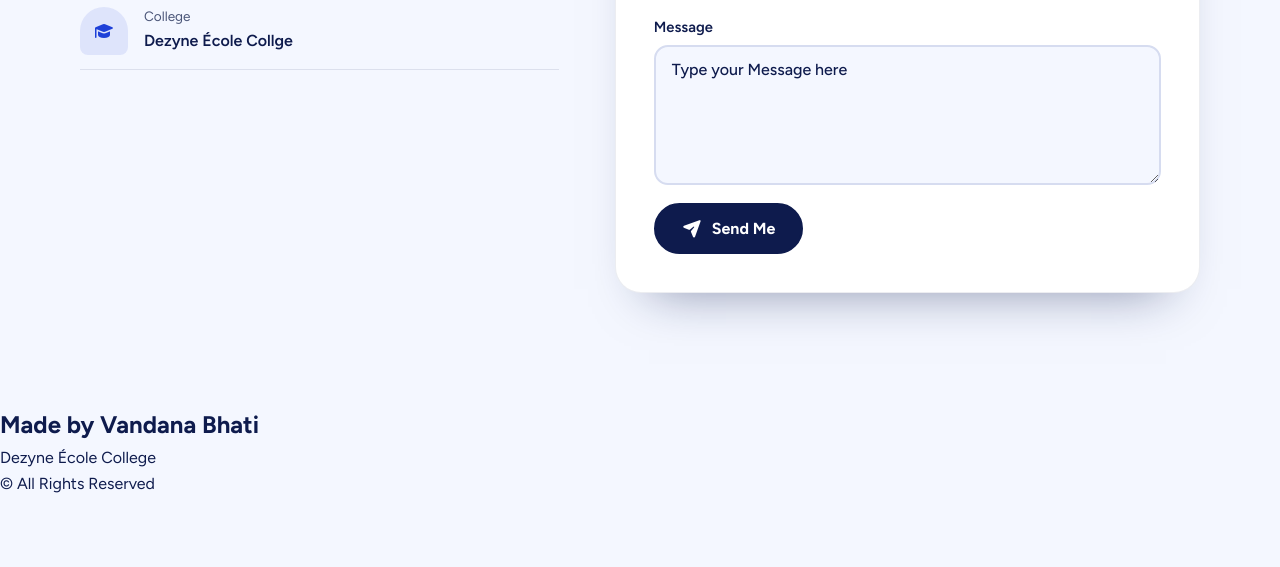
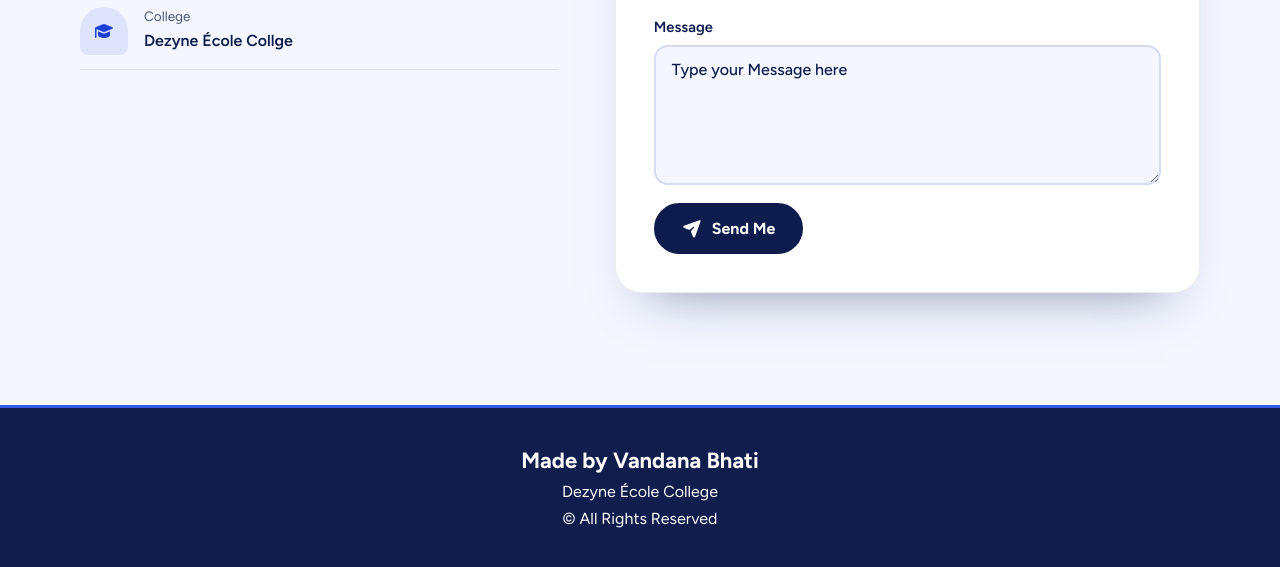
Before and after one commit to vandanabhati134-cloud/Personal-Portfolio, a plain HTML site: page index.html in a window 1280 px wide. Shown: the part 5592-6159 px from the top of the page. Before the commit the page ends 6089 px from the top, so only its background shows below. Drawn offline with nearby package versions, Linux system fonts and the light colour scheme.

Commit message:
Update style.css

```diff
--- a/style.css
+++ b/style.css
@@ -1008,6 +1008,21 @@ form textarea:user-invalid {
     transform: translateY(-3px);
     box-shadow: 0 12px 24px -10px rgba(30, 64, 216, .6);
 }
+footer {
+        background-color: #101d4d;
+        color: white;
+        text-align: center;
+        padding: 35px;
+        border-top: 3px solid #3457e8;
+    }
+
+    footer h2 {
+        font-size: 22px;
+    }
+
+    footer p {
+        font-size: 16px;
+    }
 
 @keyframes float {
     50% {
```
